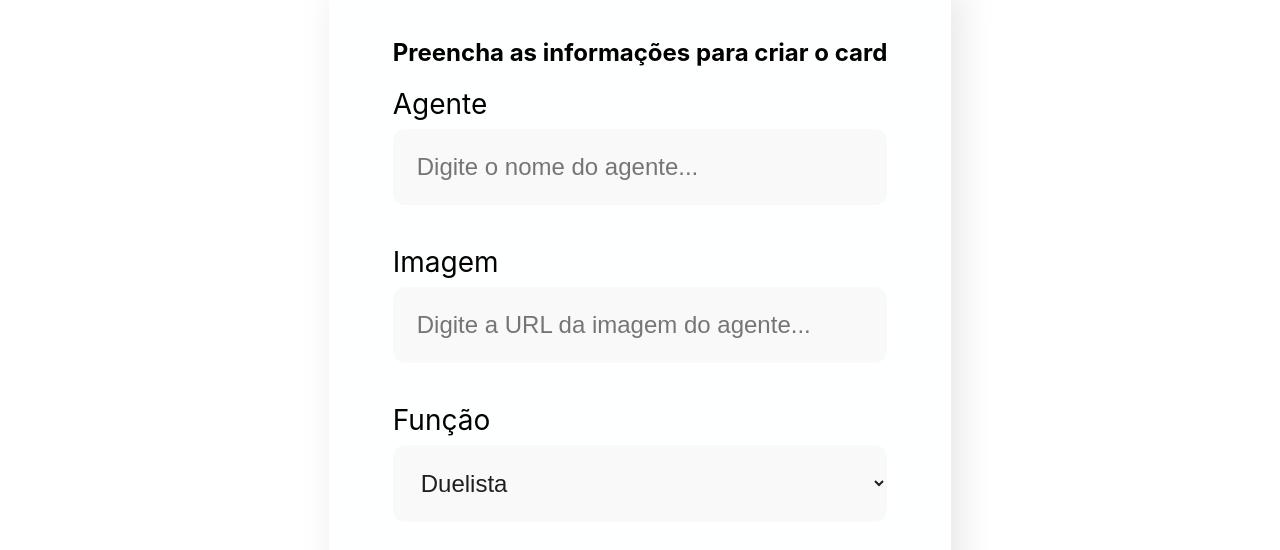
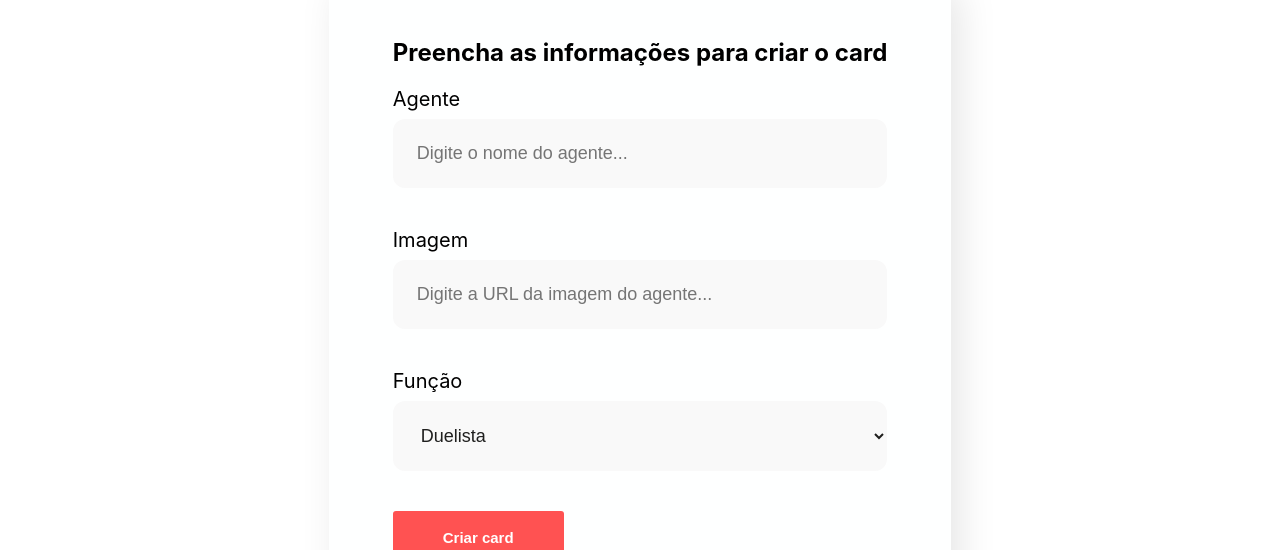
Before and after one commit to hermesgsc/organo-valorant, a JavaScript app: page / in a window 1280 px wide. Shown: the part 402-952 px from the top of the page. Built offline with nearby package versions, Linux system fonts and the light colour scheme; the HTML template or start-up script is replaced by a standard one.

Commit message:
reestilizacao do form

```diff
--- a/src/components/button/button.css
+++ b/src/components/button/button.css
@@ -5,7 +5,7 @@
     color: white;
     border-radius: 3px;
     font-weight: 700;
-    font-size: 24px;
+    font-size: 15px;
     padding: 18px 50px;
     border: none;
     cursor: pointer;
--- a/src/components/dropdownlist/DropdownList.css
+++ b/src/components/dropdownlist/DropdownList.css
@@ -8,7 +8,7 @@
 .dropdown-list label {
     display: block;
     margin-bottom: 8px;
-    font-size: 28px;
+    font-size: 20px;
 }
 
 .dropdown-list select {
@@ -16,7 +16,8 @@
     color: #1F1F1E;
     border: none;
     width: 100%;
-    font-size: 24px;
+    font-size: 18px;
+    font-weight: 500;
     padding: 24px;
     box-sizing: border-box;
     border-radius: 12px;
--- a/src/components/textField/TextField.css
+++ b/src/components/textField/TextField.css
@@ -5,7 +5,7 @@
 .text-field label {
     display: block;
     margin-bottom: 8px;
-    font-size: 28px;
+    font-size: 20px;
 }
 
 .text-field input {
@@ -13,7 +13,7 @@
     color: #1F1F1E;
     border: none;
     width: 100%;
-    font-size: 24px;
+    font-size: 18px;
     padding: 24px;
     box-sizing: border-box;
     border-radius: 12px;
```
